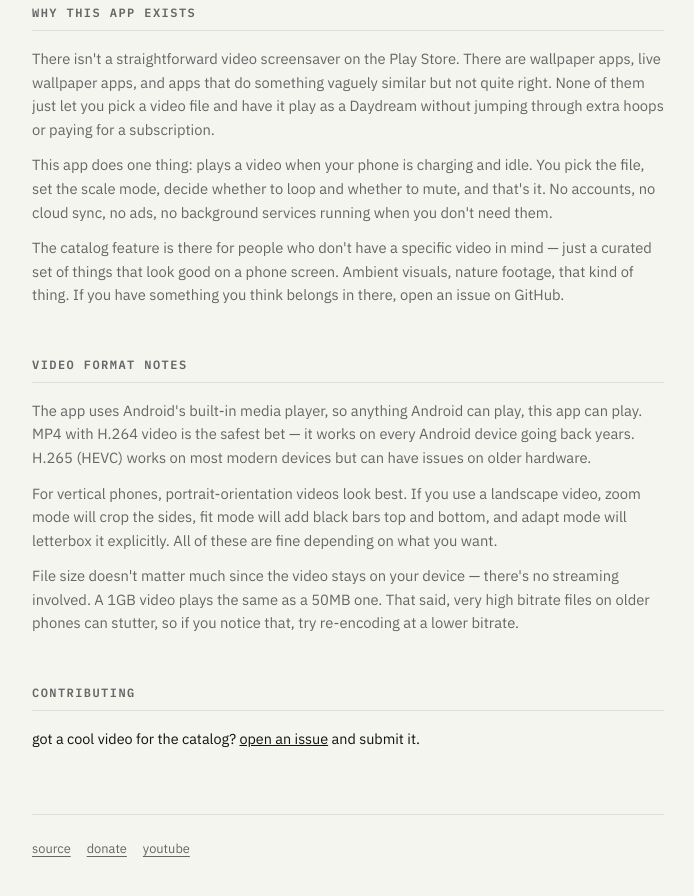
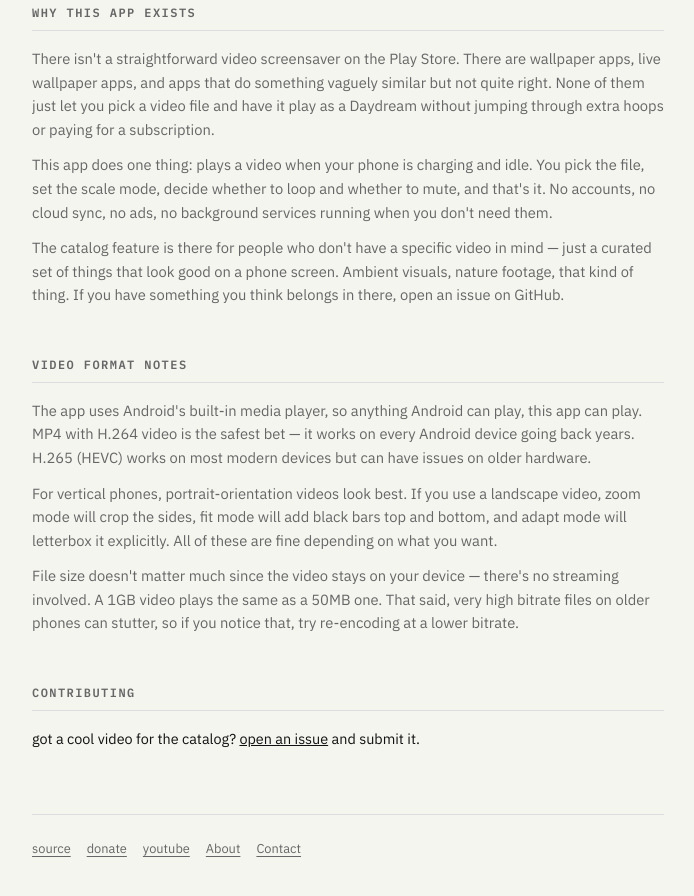
Before and after one commit to MalikHw/MalikHw.github.io, a plain HTML site: page vid-as-screensaver/index.html in a window 1280 px wide. Shown: the part 3518-4414 px from the top of the page, without its empty margins (292-986 px from the left). Drawn offline with Linux system fonts and the light colour scheme.

Commit message:
Update index.html

```diff
--- a/vid-as-screensaver/index.html
+++ b/vid-as-screensaver/index.html
@@ -282,7 +282,7 @@ website is rushed af, dont mind this
   <footer>
     <a href="https://github.com/MalikHw/vidasscreensaver">source</a>
     <a href="https://malikhw.github.io/donate">donate</a>
-    <a href="https://youtube.com/@MalikHw47">youtube</a>
+    <a href="https://youtube.com/@MalikHw47">youtube</a><a href="../about.html">About</a> <a href="../contact.html">Contact</a>
   </footer>
 </div>
 
```
